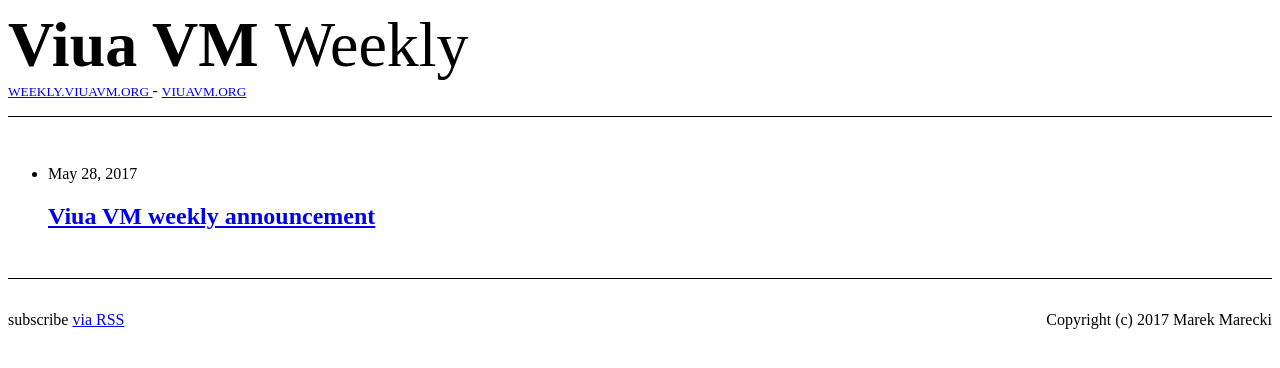
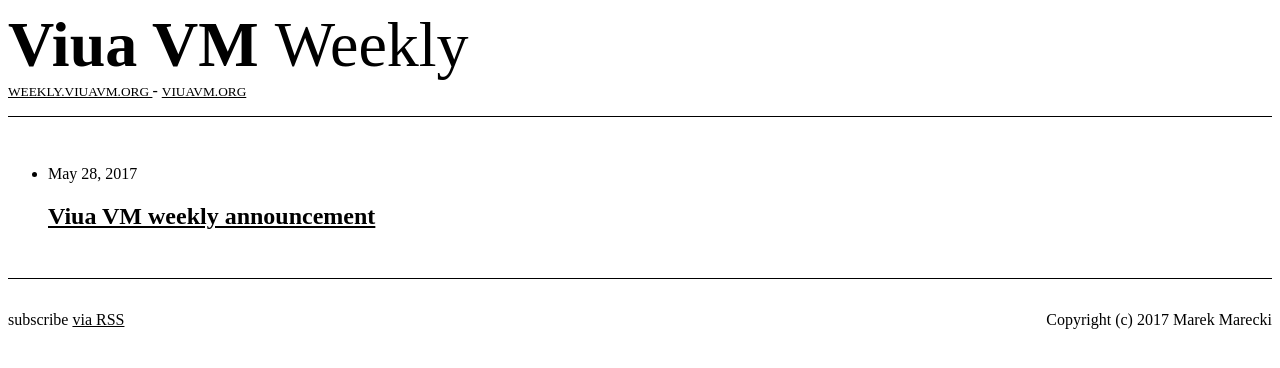
Before and after one commit to marekjm/weekly.viuavm.org, a Jekyll site: the page built from index.html, in a window 1280 px wide. Shown: the top 368 px of the page. Built offline with Jekyll 4.4.1, drawn with Linux system fonts in a browser that asks for light colours.

Commit message:
Better looks #1

```diff
--- a/_layouts/default.html
+++ b/_layouts/default.html
@@ -5,7 +5,7 @@
     </head>
 
     <body>
-        <header>
+        <header class="top-header">
             <p class="top-text">
                 <strong>Viua VM</strong>
                 <span>Weekly</span>
--- a/_posts/2017-05-28-announce.markdown
+++ b/_posts/2017-05-28-announce.markdown
@@ -3,6 +3,8 @@
 title:  "Viua VM weekly announcement"
 date:   2017-05-28 12:39:46 +0200
 categories: viuavm update weekly
+weekly_issue_index: 0
+
 ---
 
 Introducing "Viua VM weekly", a blog similar in spirit to [LLVM weekly][llvm-weekly]:
--- a/assets/style.css
+++ b/assets/style.css
@@ -1,4 +1,8 @@
-header {
+body {
+    color: #000;
+}
+
+header.top-header {
     margin: 0 0 3em 0;
     padding: 0 0 1em 0;
     border-bottom: 1px solid #000;
@@ -18,3 +22,34 @@
     padding: 1em 0 0 0;
     border-top: 1px solid #000;
 }
+
+header.post-header {
+    margin: 0 0 2em 0;
+    padding: 0 0 0 0;
+}
+
+article.post header.post-header h1.post-title {
+    font-size: 2em;
+    margin: 0;
+    padding: 0;
+}
+
+article.post header.post-header h1.post-title span.issue-title {
+    font-weight: lighter;
+}
+
+div.post-content {
+    margin: 0 0 0 2%;
+    padding: 0 0 0 0;
+}
+
+blockquote {
+    border-left: 16px solid #aaa;
+    background-color: #eee;
+    padding: 1em;
+    font-style: italic;
+}
+
+a {
+    color: #000;
+}
```
Also changed, not shown: _layouts/post.html (added, +38 -0 lines).
